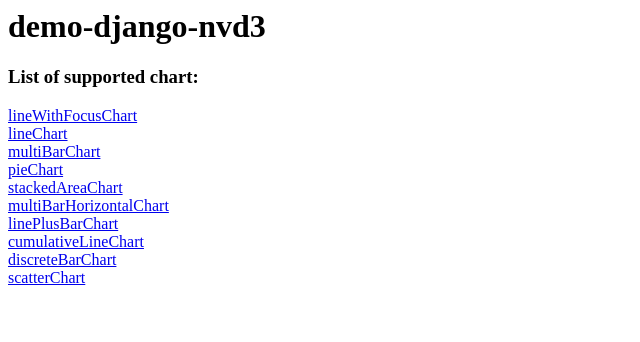
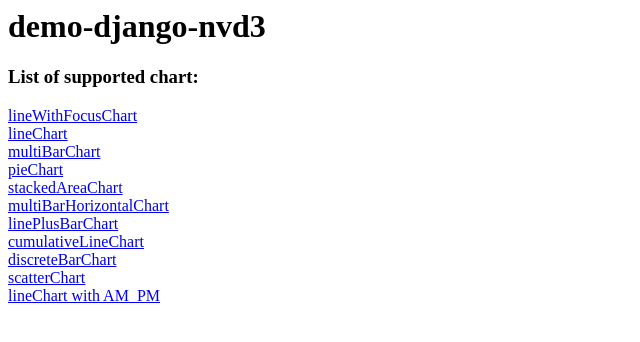
Before and after one commit to areski/django-nvd3, a Django app: page / in a window 1280 px wide. Shown: the top 342 px of the page, without its empty margins (0-640 px from the left). Run offline with Django 3.2, Linux system fonts and the light colour scheme.

Commit message:
sample example of lineChart with am_pm

```diff
--- a/demoproject/demoproject/templates/home.html
+++ b/demoproject/demoproject/templates/home.html
@@ -18,5 +18,5 @@
 <a href="/cumulativelinechart/">cumulativeLineChart</a> <br/>
 <a href="/discretebarchart/">discreteBarChart</a> <br/>
 <a href="/scatterchart/">scatterChart</a> <br/>
-
+<a href="/linechart_with_ampm/">lineChart with AM_PM</a> <br/>
 </body>
--- a/demoproject/demoproject/urls.py
+++ b/demoproject/demoproject/urls.py
@@ -17,6 +17,7 @@ urlpatterns = patterns('demoproject.views',
     url(r'^cumulativelinechart/', 'demo_cumulativelinechart', name='demo_cumulativelinechart'),
     url(r'^discretebarchart/', 'demo_discretebarchart', name='demo_discretebarchart'),
     url(r'^scatterchart/', 'demo_scatterchart', name='demo_scatterchart'),
+    url(r'^linechart_with_ampm/', 'demo_linechart_with_ampm', name='demo_linechart_with_ampm'),
     # url(r'^demoproject/', include('demoproject.foo.urls')),
 
     # Uncomment the admin/doc line below to enable admin documentation:
--- a/demoproject/demoproject/views.py
+++ b/demoproject/demoproject/views.py
@@ -297,3 +297,30 @@ def demo_scatterchart(request):
         'chartdata': chartdata,
     }
     return render_to_response('scatterchart.html', data)
+
+
+def demo_linechart_with_ampm(request):
+    """
+    lineChart page
+    """
+    xdata = []
+    ydata = []
+    ydata2 = []
+
+    ydata = [0, 0, 1, 1, 0, 0, 0, 0, 1, 0, 0, 4, 3, 3, 5, 7, 5, 3, 16, 6, 9, 15, 4, 12]
+    ydata2 = [9, 8, 11, 8, 3, 7, 10, 8, 6, 6, 9, 6, 5, 4, 3, 10, 0, 6, 3, 1, 0, 0, 0, 1]
+
+    for i in range(0, 24):
+        xdata.append(i)
+
+    tooltip_date = ""#"%d %b %Y %H:%M:%S %p"
+    extra_serie = {"tooltip": {"y_start": "", "y_end": " cal"}}
+    chartdata = {'x': xdata,
+                 'name1': 'series 1', 'y1': ydata, 'extra1': extra_serie,
+                 'name2': 'series 2', 'y2': ydata2, 'extra2': extra_serie}
+    charttype = "lineChart"
+    data = {
+        'charttype': charttype,
+        'chartdata': chartdata
+    }
+    return render_to_response('linechart_with_ampm.html', data)
```
Also changed, not shown: demoproject/demoproject/templates/linechart_with_ampm.html (added, +11 -0 lines).
